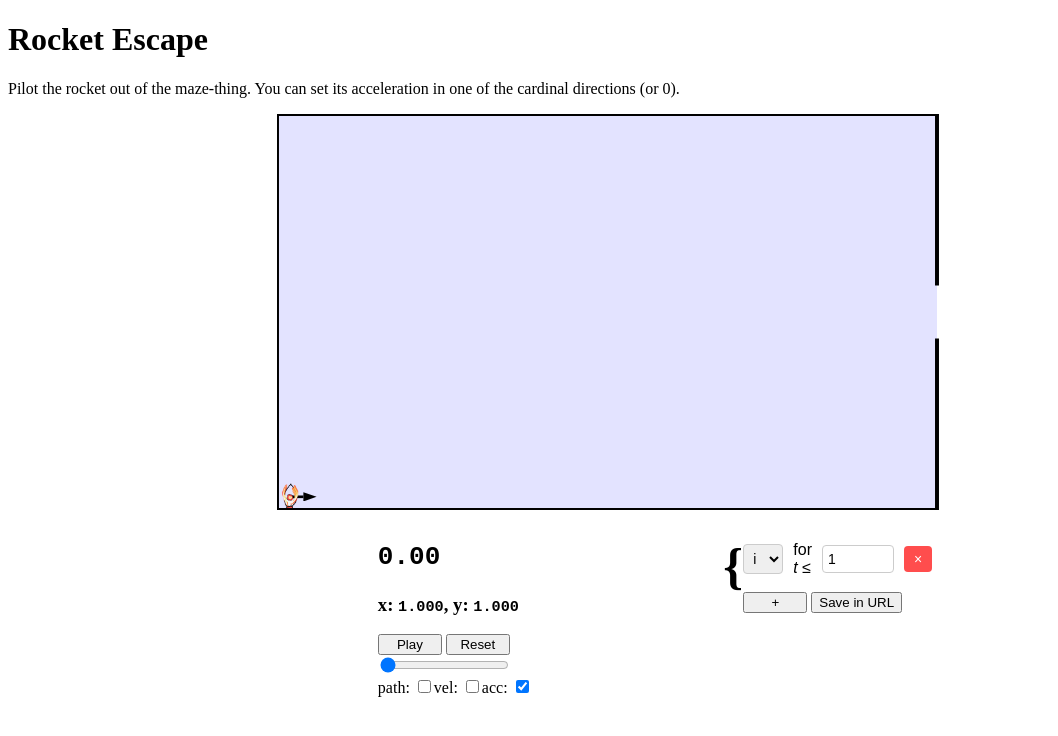
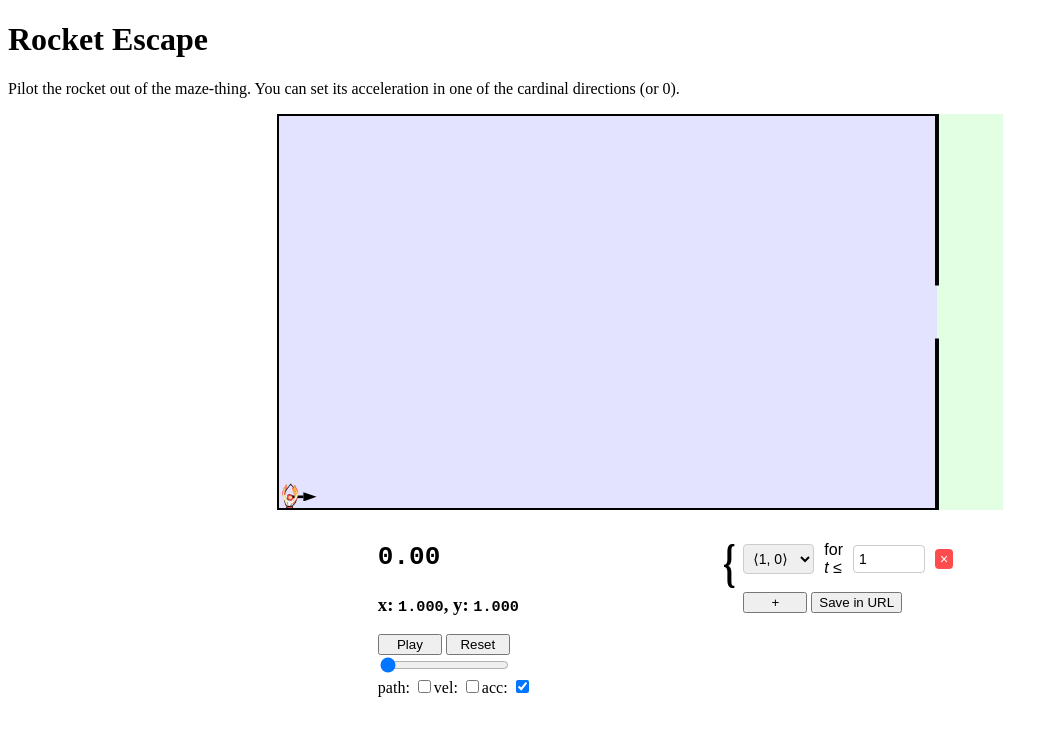
Before and after one commit to drewyoungren/svandbox, a SvelteKit app: page /thruster in a window 1280 px wide. Shown: the top 736 px of the page, without its empty margins (0-1058 px from the left). Built offline with nearby package versions, Linux system fonts and the light colour scheme.

Commit message:
Test for end

```diff
--- a/src/routes/thruster/+page.svelte
+++ b/src/routes/thruster/+page.svelte
@@ -7,6 +7,7 @@
     let clock = 0;
     let pos = { x: 1, y: 1, vx: 0, vy: 0, ax: 1, ay: 0 };
     let dPath = 'M 10 290 ';
+    let endMessage = '';
 
     /**
      * @typedef {'path'|'vel'|'acc'} ShowOpt
@@ -91,6 +92,40 @@
     }
 
     /**
+     * Finds the y-coord of the line through (x1,y1) and (x2,y2) at x = lev
+     * @param {number} x1
+     * @param {number} y1
+     * @param {number} x2
+     * @param {number} y2
+     * @param {number} lev
+     */
+    function crossing(x1, y1, x2, y2, lev) {
+        return y1 + ((y2 - y1) * (lev - x1)) / (x2 - x1);
+    }
+
+    /**
+     * Detect win or loss
+     * @param {number} x0
+     * @param {number} y0
+     * @param {number} x
+     * @param {number} y
+     * @returns number
+     */
+    function isFinished(x0, y0, x, y) {
+        if (y >= 30 || y <= 0 || x <= 0) return -1;
+        if (x >= 50 && x0 < 50) {
+            const ylev = crossing(x0, y0, x, y, 50);
+            if (13 <= ylev && ylev <= 17) {
+                return 1;
+            } else {
+                return -1;
+            }
+        } else {
+            return 0;
+        }
+    }
+
+    /**
      *
      * @param {number} t
      */
@@ -164,6 +199,16 @@
             pos.vy = vy + ay * dt;
             pos.ax = ax;
             pos.ay = ay;
+            const status = isFinished(x, y, pos.x, pos.y);
+            if (status > 0) {
+                go = false;
+                last = 0;
+                endMessage = 'You ESCAPED in ';
+            } else if (status < 0) {
+                go = false;
+                last = 0;
+                endMessage = 'You CRASHED! ';
+            }
         } else {
             go = false;
             last = 0;
@@ -197,11 +242,18 @@
 <div id="playingfield">
     <svg id="svg" viewBox="0 0 550 300">
         <rect
-            rx="0"
-            ry="0"
+            x="0"
+            y="0"
             width="500"
             height="300"
             fill="rgba(200, 200, 255, 0.5)"
+        />
+        <rect
+            x="500"
+            y="0"
+            width="50"
+            height="300"
+            fill="rgba(200, 255, 200, 0.5)"
         />
         <!-- Define the arrow marker -->
         <defs>
@@ -269,9 +321,12 @@
     </svg>
 </div>
 
-<!-- The clock display -->
 <div id="controlbox">
     <div>
+        <!-- The clock display -->
+        <!-- {#if endMessage} -->
+        <h3 style="color: #aa1111;">{endMessage}</h3>
+        <!-- {/if} -->
         <h1><span class="number-container">{clock.toFixed(2)}</span></h1>
         <h3>
             x: <span class="number-container">{pos.x.toFixed(3)}</span>, y:
@@ -320,10 +375,7 @@
     </div>
     <div id="accformula">
         <div class="piecewise-wrapper">
-            <div
-                class="piecewise-brace"
-                style="--brace-height: {braceHeight}px;"
-            >
+            <div class="piecewise-brace" style="--brace-height: {braceHeight};">
                 {#each sortedIntervals as { id, acc, upper } (id)}
                     <div animate:flip>
                         <Interval
@@ -416,11 +468,14 @@
 
     .piecewise-brace::before {
         content: '{';
-        font-size: calc(var(--brace-height) / 1); /* Dynamic font size */
+        font-size: 2rem;
         position: absolute;
         left: -20px;
-        top: 0;
+        top: -5px;
         font-weight: bold;
         line-height: 1; /*Prevents vertical stretching of the brace */
+        display: block;
+        transform-origin: top left;
+        transform: scaleY(calc(var(--brace-height) / 30));
     }
 </style>
--- a/src/routes/thruster/Interval.svelte
+++ b/src/routes/thruster/Interval.svelte
@@ -9,11 +9,11 @@
 
 <div class="piecewise-item">
     <select name="acc" id="accselect" bind:value={acc} class="select">
-        <option value={'e'}>i</option>
-        <option value={'w'}>-i</option>
-        <option value={'n'}>j</option>
-        <option value={'s'}>-j</option>
-        <option value={'o'}>0</option>
+        <option value={'e'}>&langle;1, 0&rangle;</option>
+        <option value={'w'}>&langle;-1, 0&rangle;</option>
+        <option value={'n'}>&langle;0, 1&rangle;</option>
+        <option value={'s'}>&langle;0, -1&rangle;</option>
+        <option value={'o'}>&langle;0, 0&rangle;</option>
     </select>
 
     <span class="text">for <em>t</em> ≤</span>
@@ -59,7 +59,7 @@
     }
 
     .delete-btn {
-        padding: 5px 10px;
+        padding: 2px 5px;
         background-color: #ff4d4d;
         color: white;
         border: none;
```
